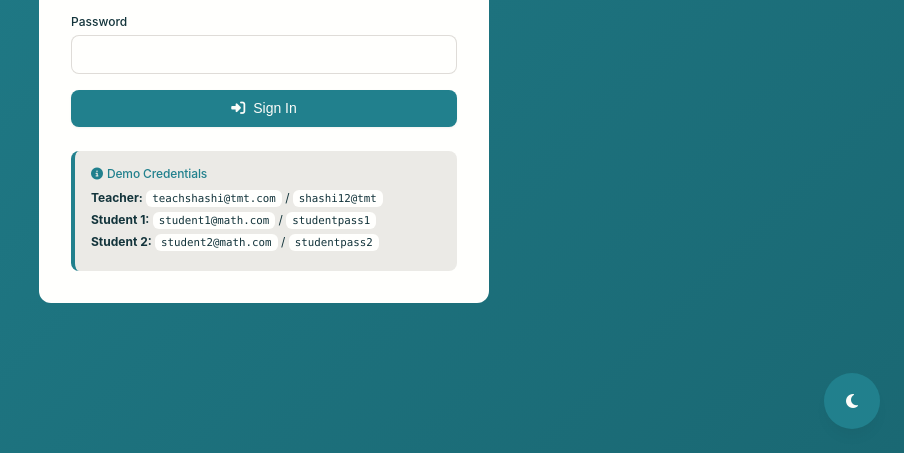
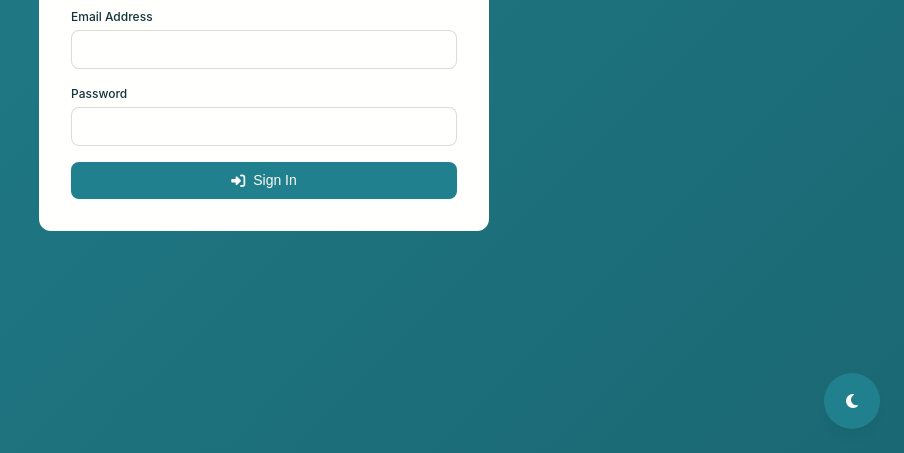
Before and after one commit to disamze/eduplatform-frontend, a plain HTML site: page index.html in a window 1280 px wide. Shown: the part 347-800 px from the top of the page, without its empty margins (376-1280 px from the left). Drawn offline with Linux system fonts and the light colour scheme; a web font is replaced by a local one.

```diff
--- a/index.html
+++ b/index.html
@@ -48,19 +48,6 @@
                 </button>
             </form>
 
-            <!-- Demo Credentials -->
-            <div class="demo-credentials">
-                <h4><i class="fas fa-info-circle"></i> Demo Credentials</h4>
-                <div class="credential-row">
-                    <strong>Teacher:</strong> <code>teachshashi@tmt.com</code> / <code>shashi12@tmt</code>
-                </div>
-                <div class="credential-row">
-                    <strong>Student 1:</strong> <code>student1@math.com</code> / <code>studentpass1</code>
-                </div>
-                <div class="credential-row">
-                    <strong>Student 2:</strong> <code>student2@math.com</code> / <code>studentpass2</code>
-                </div>
-            </div>
         </div>
     </div>
 
```
Also changed, not shown: logo.jpg (added).
